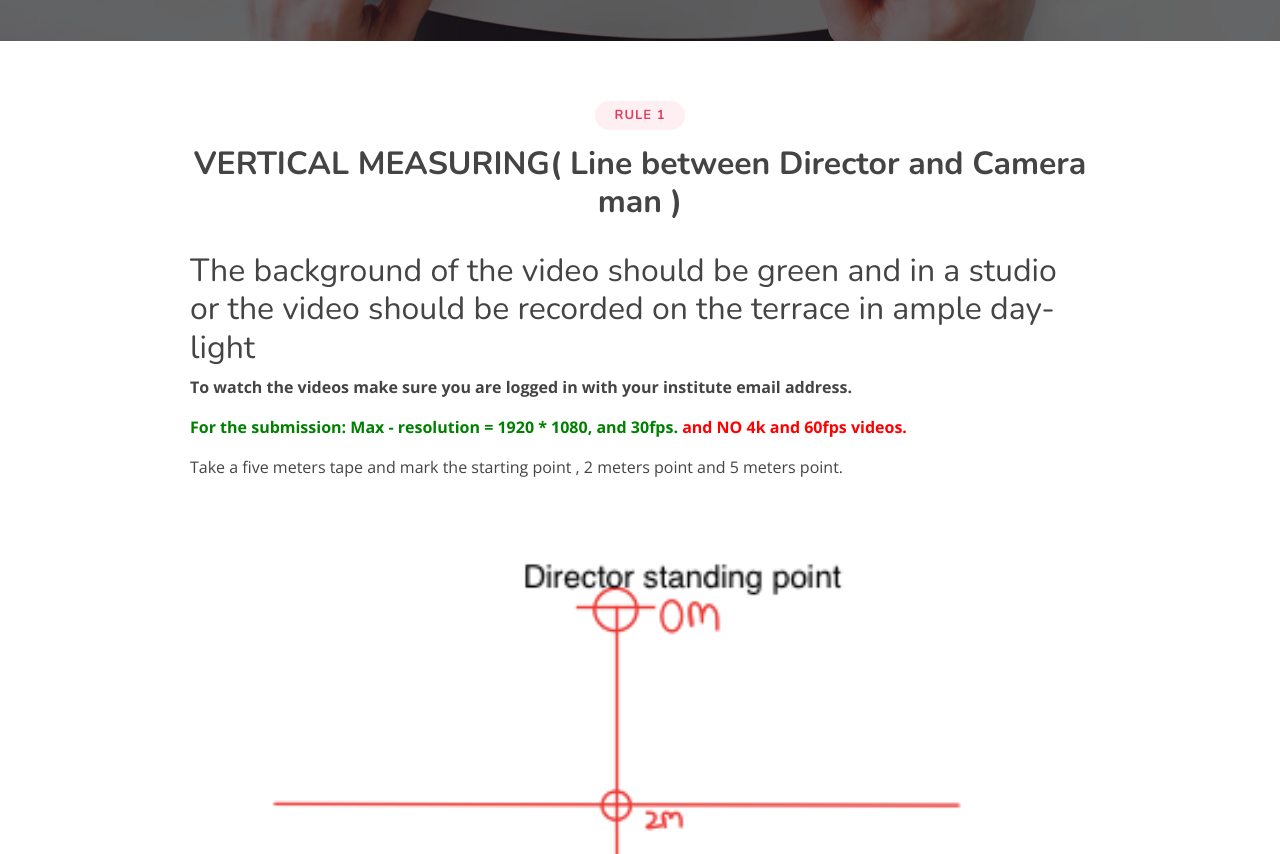
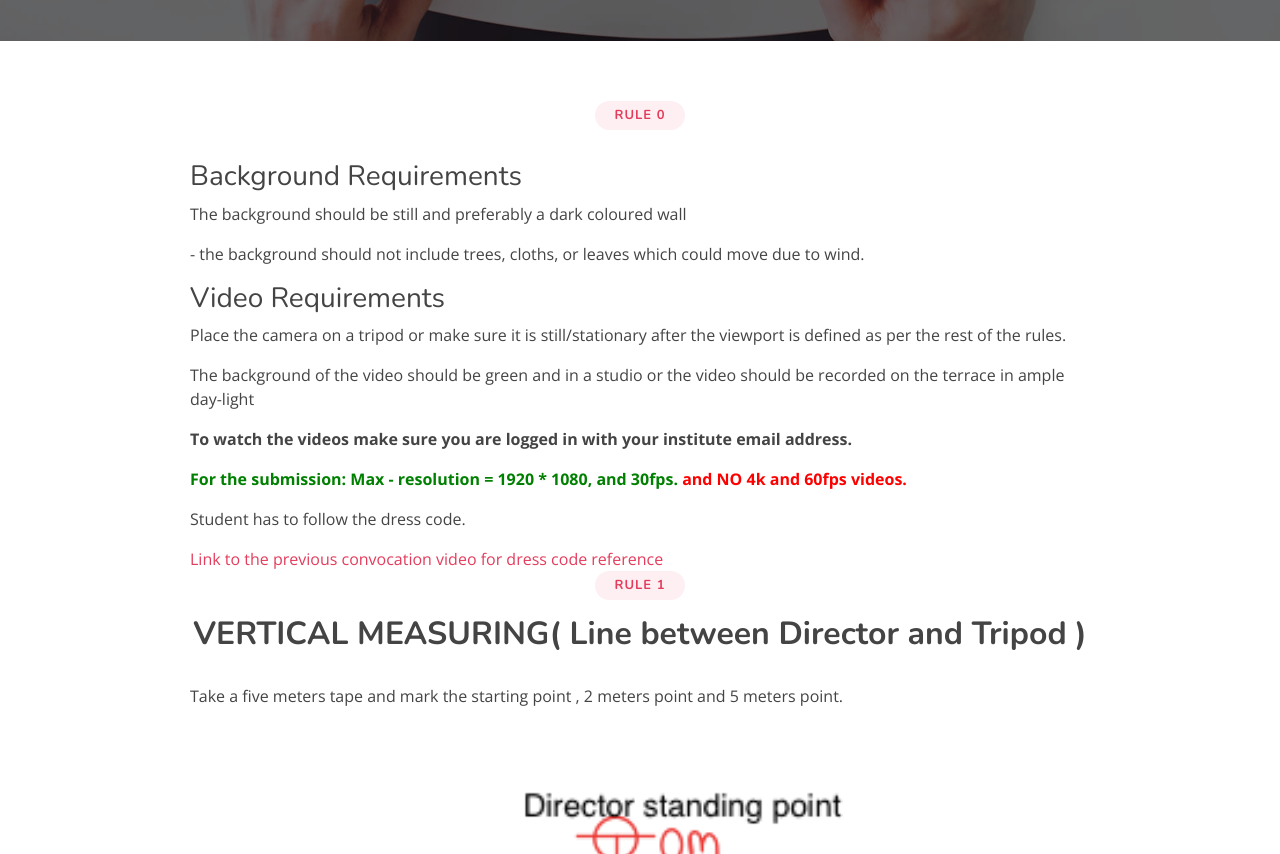
Before and after one commit to BandaSaiTejaReddy/convocation_video_guidelines, a plain HTML site: page index.html in a window 1280 px wide. Shown: the part 759-1613 px from the top of the page. Drawn offline with nearby package versions, Linux system fonts and the light colour scheme.

Commit message:
added rule0

```diff
--- a/index.html
+++ b/index.html
@@ -52,7 +52,7 @@
       <h3>Convocation <strong>IIITT</strong></h3>
       <h1>Instructions for video recording</h1>
       <!-- <h2>We are team of talanted designers making websites with Bootstrap</h2> -->
-      <a href="#faq" class="btn-get-started scrollto"> Go To rule one </a>
+      <a href="#faq" class="btn-get-started scrollto"> Go To rule zero </a>
     </div>
   </section><!-- End Hero -->
 
@@ -61,17 +61,36 @@
 
 
     <section id="faq" class="faq">
+        <div class="container">
+
+            <div class="section-title">
+              <h2>RULE 0</h2>
+
+
+            </div>
+
+            <h3> Background Requirements <span></span></h3>
+            <p> The background should be still and preferably a dark coloured wall </p>
+            <P> - the background should not include trees, cloths, or leaves which could move due to wind.</P>
+            <h3> Video Requirements</h3>
+            <p> Place the camera on a tripod or make sure it is still/stationary after the viewport is defined as per the
+              rest of the rules.  </p>
+            <p>The background of the video should be green and in a studio or the video should be recorded on the terrace in ample day-light  </p>
+              <p><strong> To watch the videos make sure you are logged in with your institute email address.</strong> </p>
+              <p> <strong style="color:green">For the submission: Max - resolution = 1920 * 1080, and 30fps.
+              </strong> <strong style="color:red"> and NO 4k and 60fps videos.</strong> </p>
+            <p> Student has to follow the dress code.</p>
+            <a href="https://www.youtube.com/embed/w_50CAIASIc?start=2382"> Link to the previous convocation video for dress code reference</a>
+
+          </div>
       <div class="container">
 
         <div class="section-title">
           <h2>RULE 1</h2>
 
-          <h3> VERTICAL MEASURING( Line between Director and Camera man ) <span></span></h3>
+          <h3> VERTICAL MEASURING( Line between Director and Tripod ) <span></span></h3>
         </div>
-        <h2>The background of the video should be green and in a studio or the video should be recorded on the terrace in ample day-light  </h2>
-          <p><strong> To watch the videos make sure you are logged in with your institute email address.</strong> </p>
-          <p> <strong style="color:green">For the submission: Max - resolution = 1920 * 1080, and 30fps.
-          </strong> <strong style="color:red"> and NO 4k and 60fps videos.</strong> </p>
+
         <p> Take a five meters tape and mark the starting point , 2 meters point and 5 meters point.</p>
         <img src = "vertical_marking.png">
         <p> 0m is where the director will stand and the 5m is the point camera man will be standing.</p>
```
